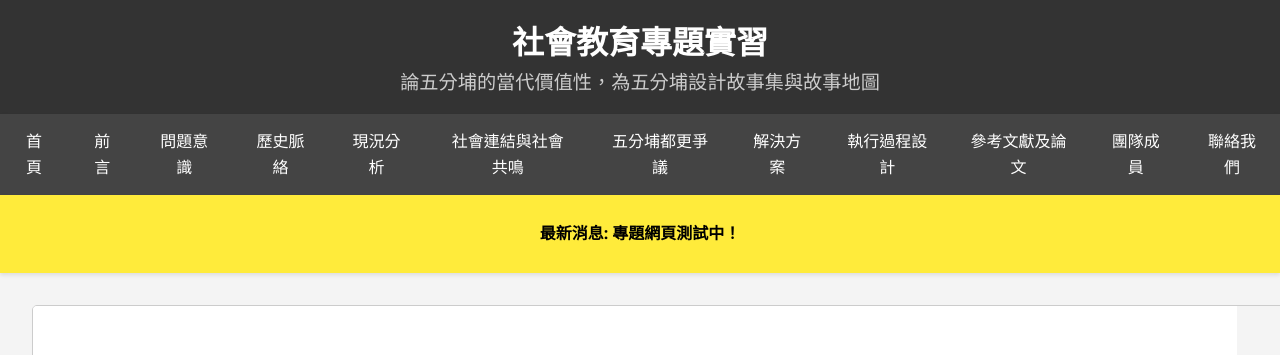
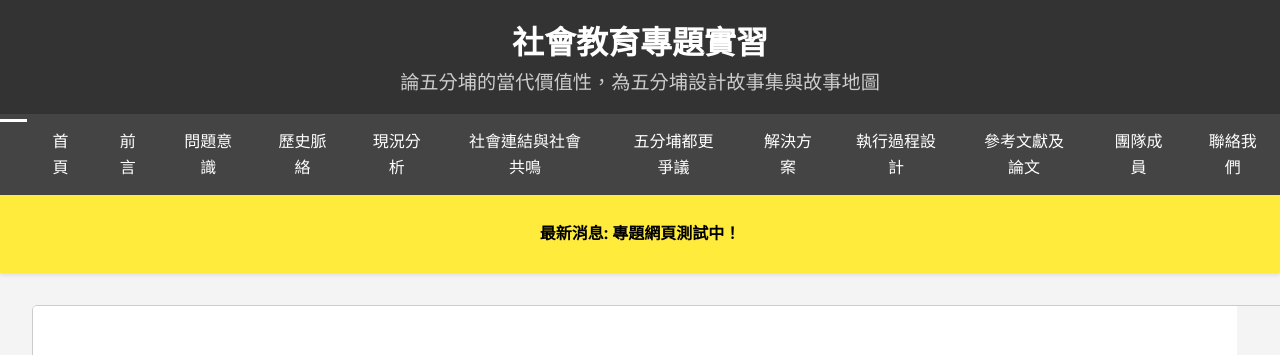
Before and after one commit to JCW-WANG/Wu-Fen-Pu, a plain HTML site: page index.html in a window 1280 px wide. Shown: the top 355 px of the page. Drawn offline with Linux system fonts and the light colour scheme.

Commit message:
Update index.html

```diff
--- a/index.html
+++ b/index.html
@@ -269,6 +269,9 @@
         <h2>論五分埔的當代價值性，為五分埔設計故事集與故事地圖</h2>
     </header>
     <nav class="navbar">
+          <input type="checkbox" id="navbar-toggle" class="navbar-toggler">
+        <label for="navbar-toggle" class="navbar-toggler-icon"></label>
+        <div class="navbar-collapse">
         <a href="#home" data-target="home">首頁</a>
         <a href="#back" data-target="back">前言</a>
         <a href="#question" data-target="question">問題意識</a>
```
